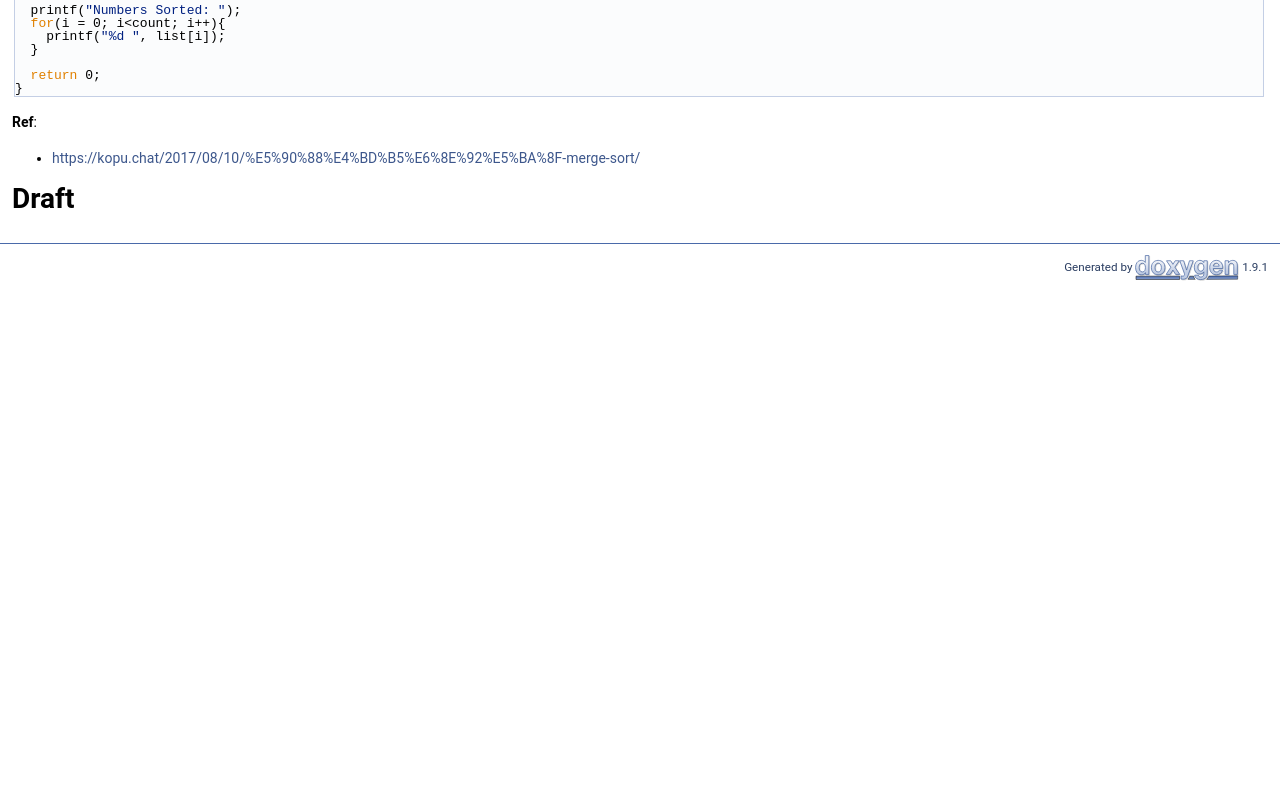
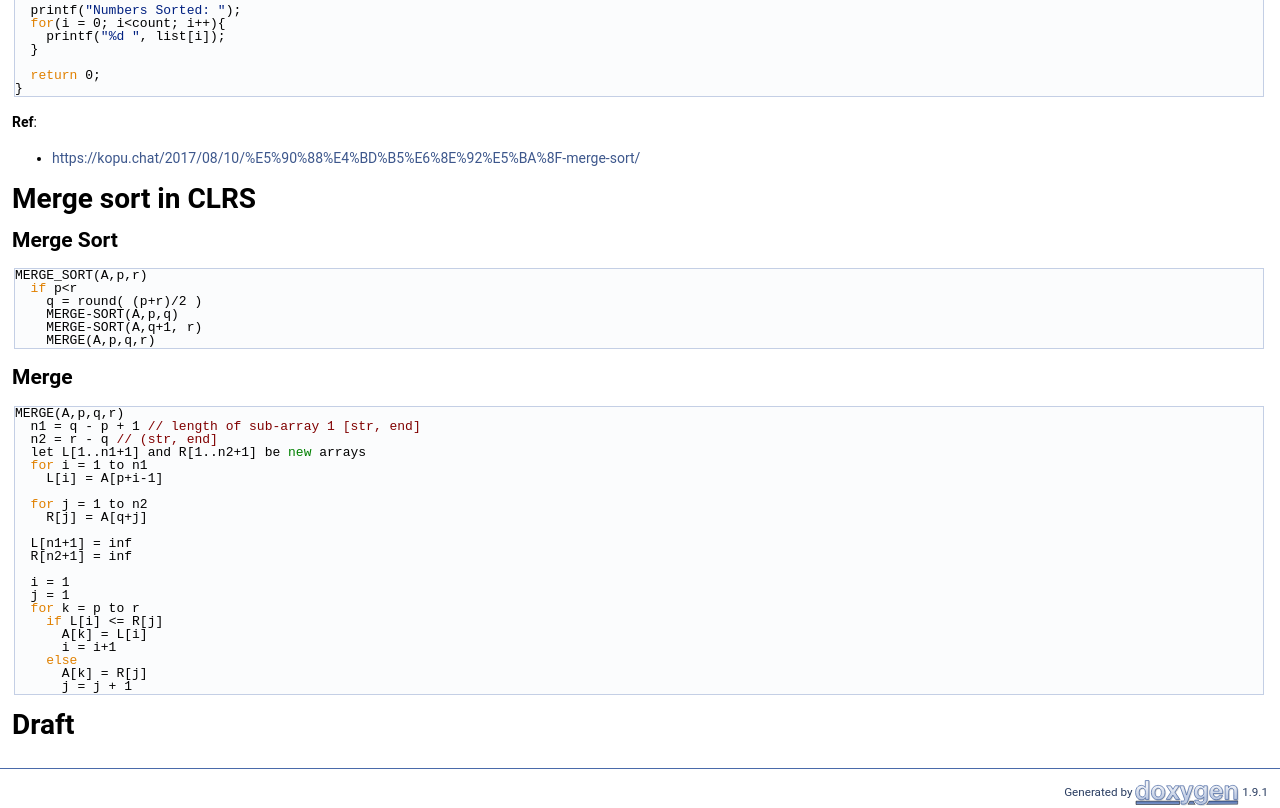
Before and after one commit to stevengogogo/DSA_IntersectingTriangles, a plain HTML site: page index.html in a window 1280 px wide. Shown: the part 2313-3121 px from the top of the page. Before the commit the page ends 2596 px from the top, so only its background shows below. Drawn offline with Linux system fonts and the light colour scheme.

Commit message:
deploy: ca5dc16818a5670684107749448230916f878151

```diff
--- a/index.html
+++ b/index.html
@@ -223,6 +223,40 @@ Merge sort</h2>
 <li><a href="https://kopu.chat/2017/08/10/%E5%90%88%E4%BD%B5%E6%8E%92%E5%BA%8F-merge-sort/">https://kopu.chat/2017/08/10/%E5%90%88%E4%BD%B5%E6%8E%92%E5%BA%8F-merge-sort/</a></li>
 </ul>
 <h1><a class="anchor" id="autotoc_md8"></a>
+Merge sort in CLRS</h1>
+<h2><a class="anchor" id="autotoc_md9"></a>
+Merge Sort</h2>
+<div class="fragment"><div class="line">MERGE_SORT(A,p,r)</div>
+<div class="line">  <span class="keywordflow">if</span> p&lt;r</div>
+<div class="line">    q = round( (p+r)/2 )</div>
+<div class="line">    MERGE-SORT(A,p,q)</div>
+<div class="line">    MERGE-SORT(A,q+1, r)</div>
+<div class="line">    MERGE(A,p,q,r)</div>
+</div><!-- fragment --><h2><a class="anchor" id="autotoc_md10"></a>
+Merge</h2>
+<div class="fragment"><div class="line">MERGE(A,p,q,r)</div>
+<div class="line">  n1 = q - p + 1 <span class="comment">// length of sub-array 1 [str, end]</span></div>
+<div class="line">  n2 = r - q <span class="comment">// (str, end]</span></div>
+<div class="line">  let L[1..n1+1] and R[1..n2+1] be <span class="keyword">new</span> arrays</div>
+<div class="line">  <span class="keywordflow">for</span> i = 1 to n1</div>
+<div class="line">    L[i] = A[p+i-1]</div>
+<div class="line"> </div>
+<div class="line">  <span class="keywordflow">for</span> j = 1 to n2</div>
+<div class="line">    R[j] = A[q+j]</div>
+<div class="line"> </div>
+<div class="line">  L[n1+1] = inf</div>
+<div class="line">  R[n2+1] = inf</div>
+<div class="line"> </div>
+<div class="line">  i = 1</div>
+<div class="line">  j = 1</div>
+<div class="line">  <span class="keywordflow">for</span> k = p to r</div>
+<div class="line">    <span class="keywordflow">if</span> L[i] &lt;= R[j]</div>
+<div class="line">      A[k] = L[i]</div>
+<div class="line">      i = i+1</div>
+<div class="line">    <span class="keywordflow">else</span> </div>
+<div class="line">      A[k] = R[j]</div>
+<div class="line">      j = j + 1 </div>
+</div><!-- fragment --><h1><a class="anchor" id="autotoc_md11"></a>
 Draft</h1>
 <p><img src="img/note_20210423.jpeg" alt="" class="inline"/> </p>
 </div></div><!-- PageDoc -->
```
